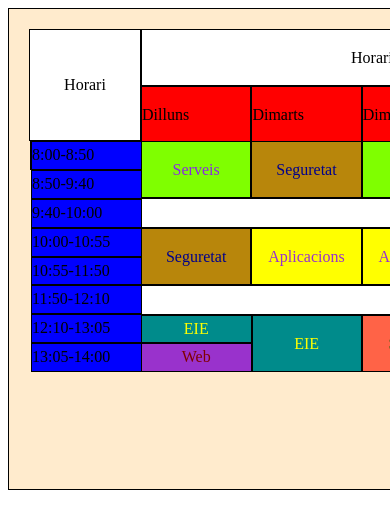
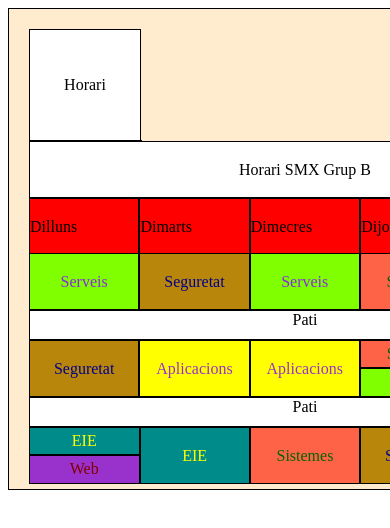
Before and after one commit to F3lipe4/Aplicacions_web, a plain HTML site: page Horari_flexbox.html in a window 390 px wide. Shown: the top 528 px of the page. Drawn offline with Linux system fonts and the light colour scheme; files that its build step writes are made by us from their sources.

Commit message:
responsive

```diff
--- a/css/style.css
+++ b/css/style.css
@@ -154,3 +154,8 @@ body {
     display:flex;
     flex-direction:row;
 }
+@media (max-width: 800px) {
+    .flex-horari {
+        flex-direction: column;
+    }
+}
```
